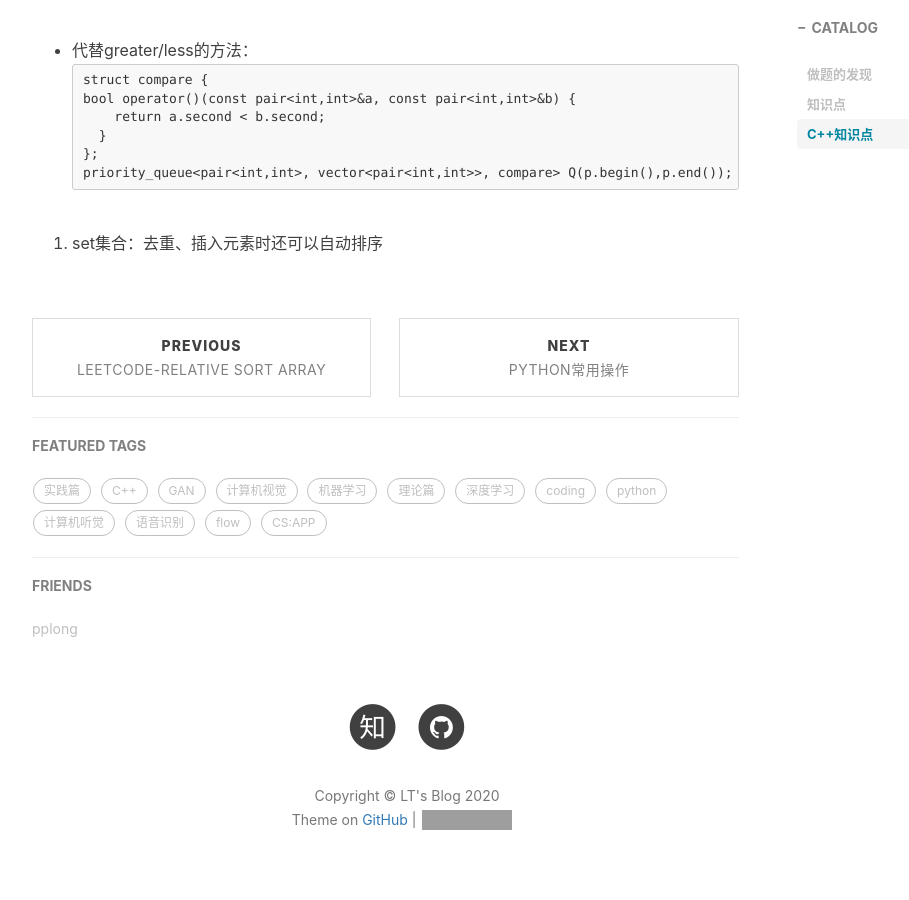
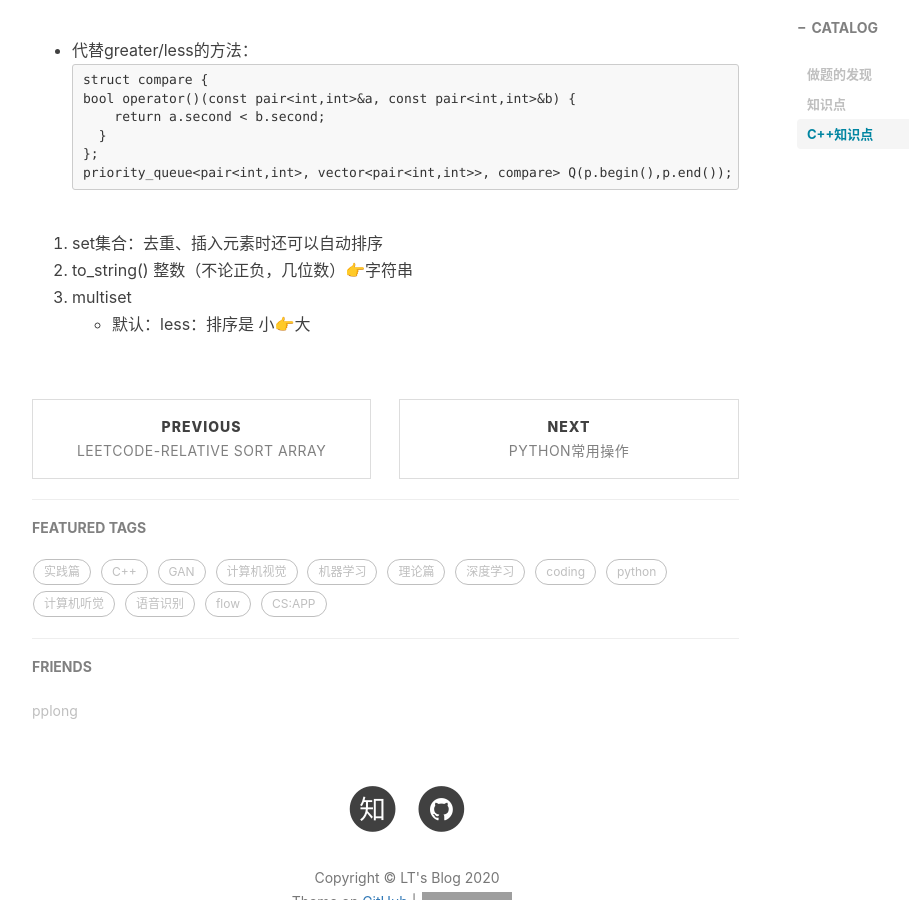
Before and after one commit to LeeeLiu/leeeliu.github.io, a Jekyll site: the page built from _posts/2019-08-20-C++知识点.md, in a window 1280 px wide and 900 px high, scrolled down 4001 px. Shown: the whole window, without its empty margins (233-1142 px from the left). Built offline with Jekyll 4.4.1, drawn with Linux system fonts in a browser that asks for light colours; nearby versions of some CDN libraries; comment, search, counter and statistics services are not loaded; grey boxes are pictures that could not be loaded.

Commit message:
Update 2019-08-20-C++知识点.md

````diff
--- a/_posts/2019-08-20-C++知识点.md
+++ b/_posts/2019-08-20-C++知识点.md
@@ -159,3 +159,6 @@ int main()
     ```
 
 15. set集合：去重、插入元素时还可以自动排序
+16. to_string()  整数（不论正负，几位数）👉字符串
+17. multiset
+  - 默认：less：排序是  小👉大
````
